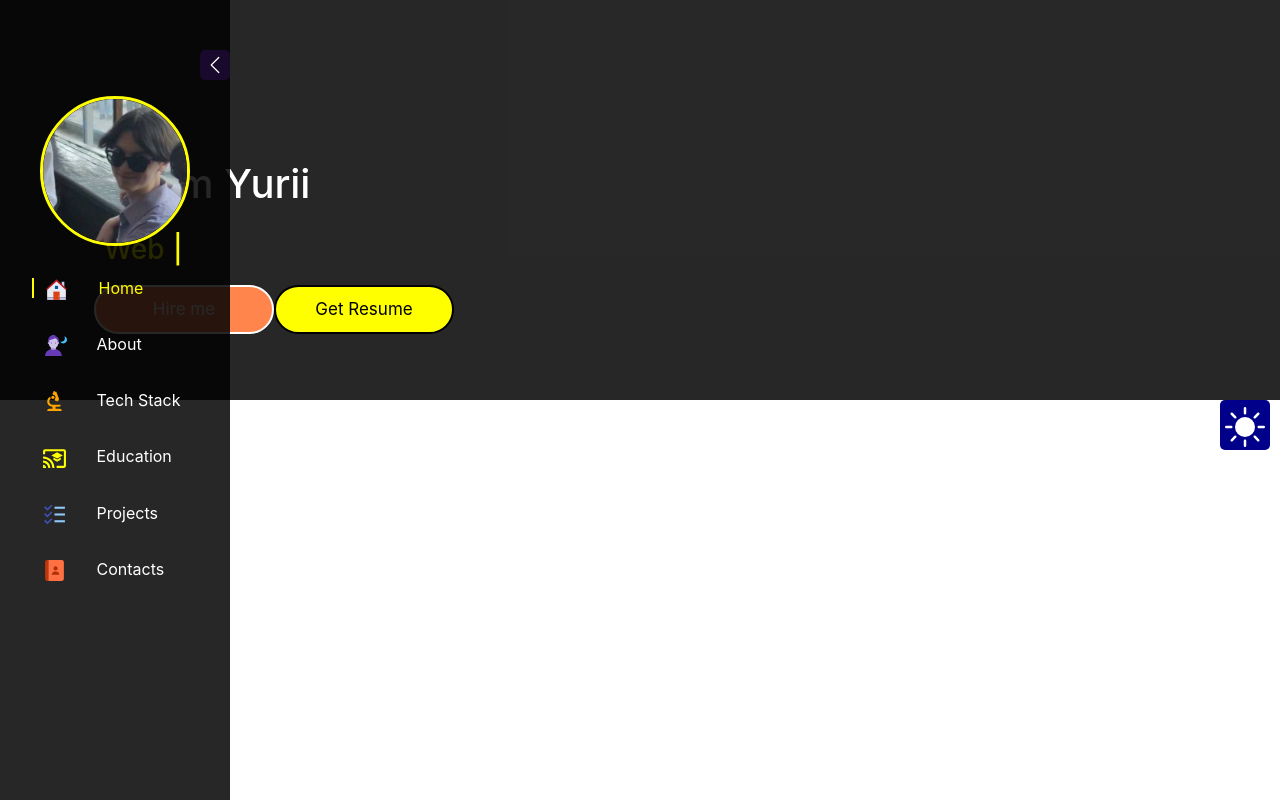
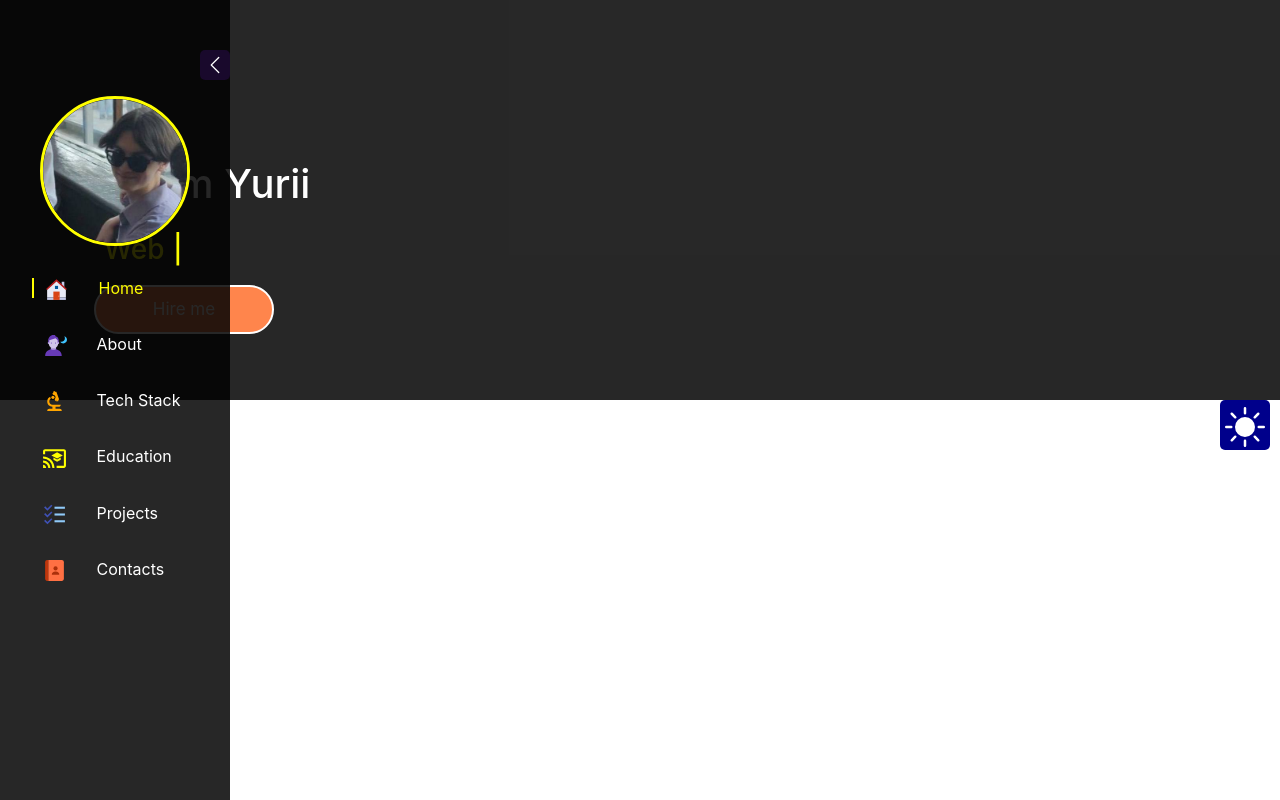
Before and after one commit to YuriiDorosh/portfolio-site, a React (Create React App) app in the folder portfolio/: page / in a window 1280 px wide. Built offline with nearby package versions, Linux system fonts and the light colour scheme.

Commit message:
UPDATE: Components/Home

```diff
--- a/portfolio/src/Components/Home/Home.css
+++ b/portfolio/src/Components/Home/Home.css
@@ -17,8 +17,7 @@
   .button-for-action {
     display: flex;
   }
-  .hire-me-button,
-  .get-resume-button {
+  .hire-me-button {
     background-color: #ff854c;
     text-align: center;
     width: 180px;
--- a/portfolio/src/Components/Home/Home.js
+++ b/portfolio/src/Components/Home/Home.js
@@ -34,11 +34,6 @@ const Home = ({theme, changeTheme}) => {
 
         <div className="button-for-action">
           <div className="hire-me-button"><Link to="contact" spy={true} offset={-200}>Hire me</Link></div>
-          <div className="get-resume-button">
-            {/* <a href={MyCV} download="My_Resume.pdf"> */}
-              Get Resume
-            {/* </a> */}
-          </div>
         </div>
       </div>
     </div>
```
